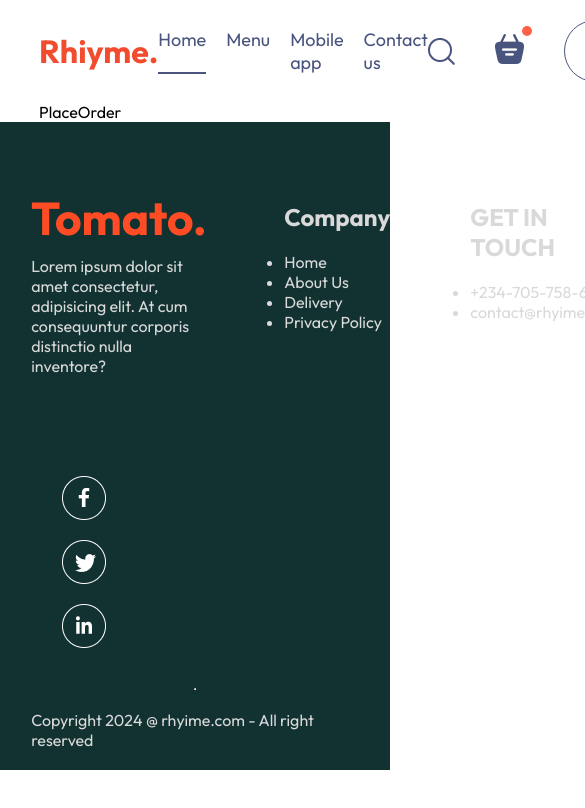
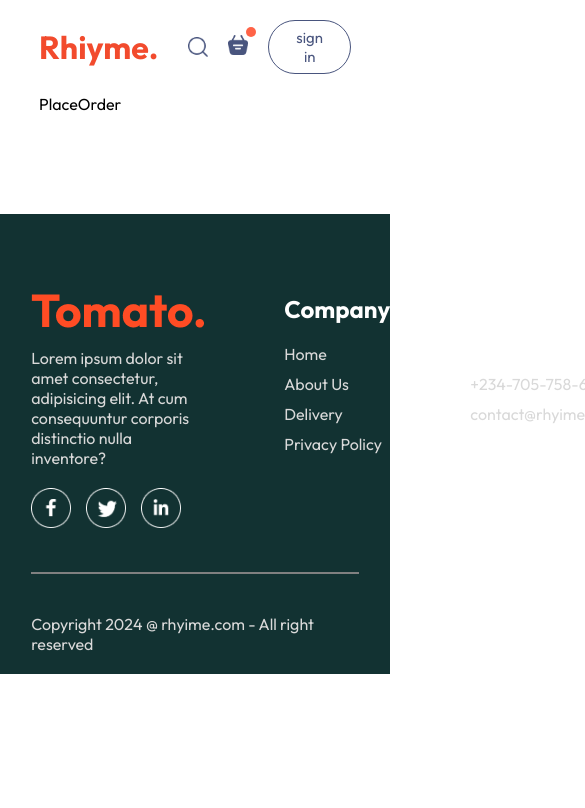
Before and after one commit to Fidel-wole/Food-delivery-app, a React (Vite) app in the folder frontend/: page /order in a window 390 px wide. Shown: the top 808 px of the page, 585 px wide, since content can reach past the window. Built offline with nearby package versions, Linux system fonts and the light colour scheme.

Commit message:
feat:home page

```diff
--- a/frontend/src/components/Footer/Footer.css
+++ b/frontend/src/components/Footer/Footer.css
@@ -7,6 +7,7 @@
     gap:20px;
 padding: 20px 8vw;
 padding-top:80px;
+margin-top: 100px;
 }
 .footer-content{
     width:100%;
@@ -20,6 +21,23 @@ padding-top:80px;
     align-items: start;
     gap: 20px;
 }
-.footer-content-left, .footer-content-center, .footer-content-right{
+.footer-content-left li, .footer-content-center li, .footer-content-right li{
+list-style: none;
+margin-bottom: 10px;
+cursor: pointer;
+}
+.footer-content-right h2, .footer-content-center h2{
+    color: white;
+}
+.footer-social-icons img{
+    width: 40px;
+    margin-right: 15px;
+}
 
+.footer hr{
+width: 100%;
+height: 2px;
+margin: 20px 0;
+background-color: grey;
+border: none;
 }
--- a/frontend/src/components/Footer/Footer.jsx
+++ b/frontend/src/components/Footer/Footer.jsx
@@ -11,7 +11,7 @@ const Footer = () => {
             Lorem ipsum dolor sit amet consectetur, adipisicing elit. At cum
             consequuntur corporis distinctio nulla inventore?
           </p>
-          <div className="footer social-icons">
+          <div className="footer-social-icons">
             <img src={assets.facebook_icon} />
             <img src={assets.twitter_icon} />
             <img src={assets.linkedin_icon} />
--- a/frontend/src/components/Navbar/Header/Header.css
+++ b/frontend/src/components/Navbar/Header/Header.css
@@ -61,3 +61,20 @@
 .header-contents button:hover {
     color: white;
 }
+
+@media(max-width:1050px){
+    .header-contents{
+        max-width: 45%;
+    }
+}
+@media(max-width:750px){
+    .header-contents{
+        max-width: 65%;
+    }
+    .header-contents p{
+        display: none;
+    }
+    .header-contents button{
+        padding: 2vw 4vw;
+    }
+}
--- a/frontend/src/components/Navbar/Navbar.css
+++ b/frontend/src/components/Navbar/Navbar.css
@@ -75,3 +75,49 @@
   top: -8px;
   right: -8px;
 }
+
+@media(max-width:1050px){
+  .navbar .logo{
+    width:140px
+  }
+  .navbar-menu{
+    gap:20px;
+    font-size: 17px;
+  }
+  .navbar-right{
+    gap:30px
+  }
+  .navbar-right img{
+    width:22px
+  }
+  .navbar-right button{
+    padding:  8px 25px;
+  }
+}
+
+@media(max-width:900px){
+  .navbar .logo{
+    width:120px
+  }
+  .navbar-menu{
+    gap:15px;
+    font-size: 16px;
+  }
+  .navbar-right{
+    gap:20px
+  }
+  .navbar-right img{
+    width:20px
+  }
+  .navbar button{
+    padding:  7px 20px;
+    font-size: 15px;
+  }
+}
+
+
+@media(max-width:750px){
+  .navbar-menu{
+    display:none;
+  }
+}
```
